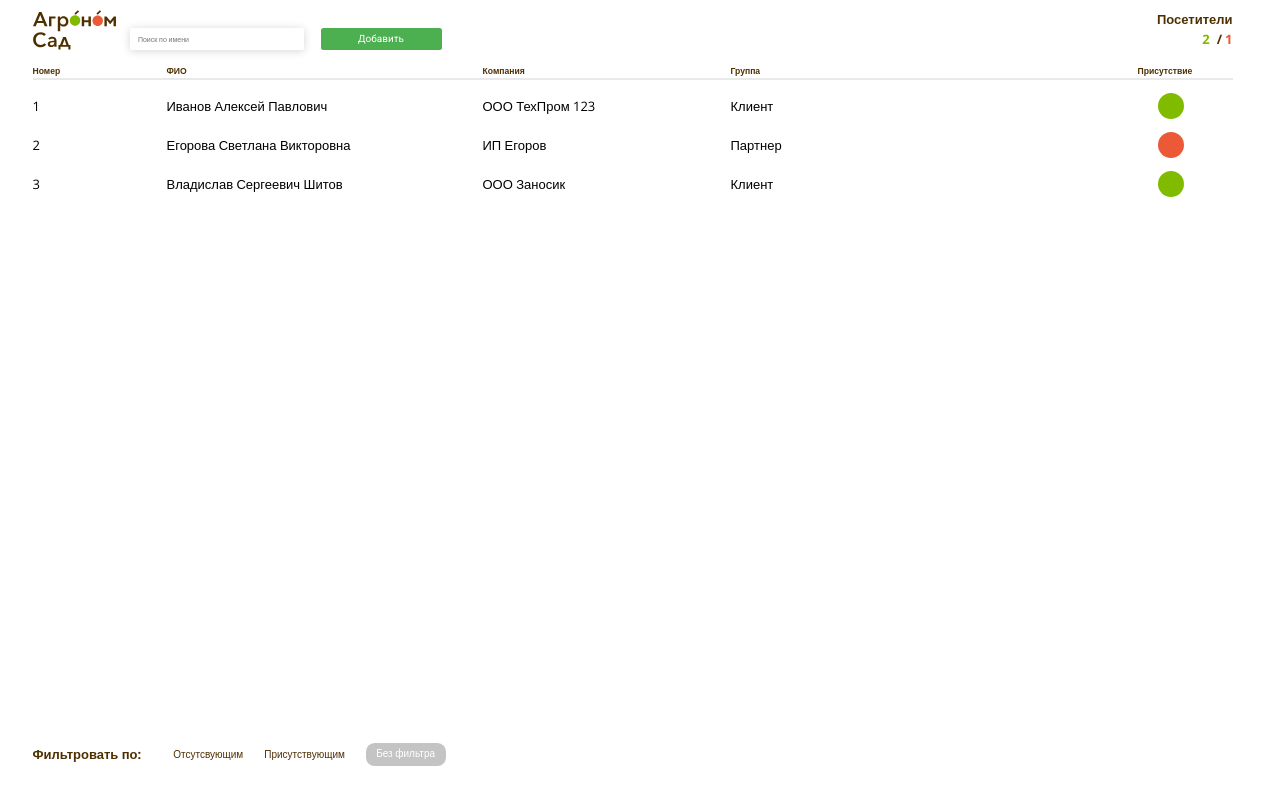
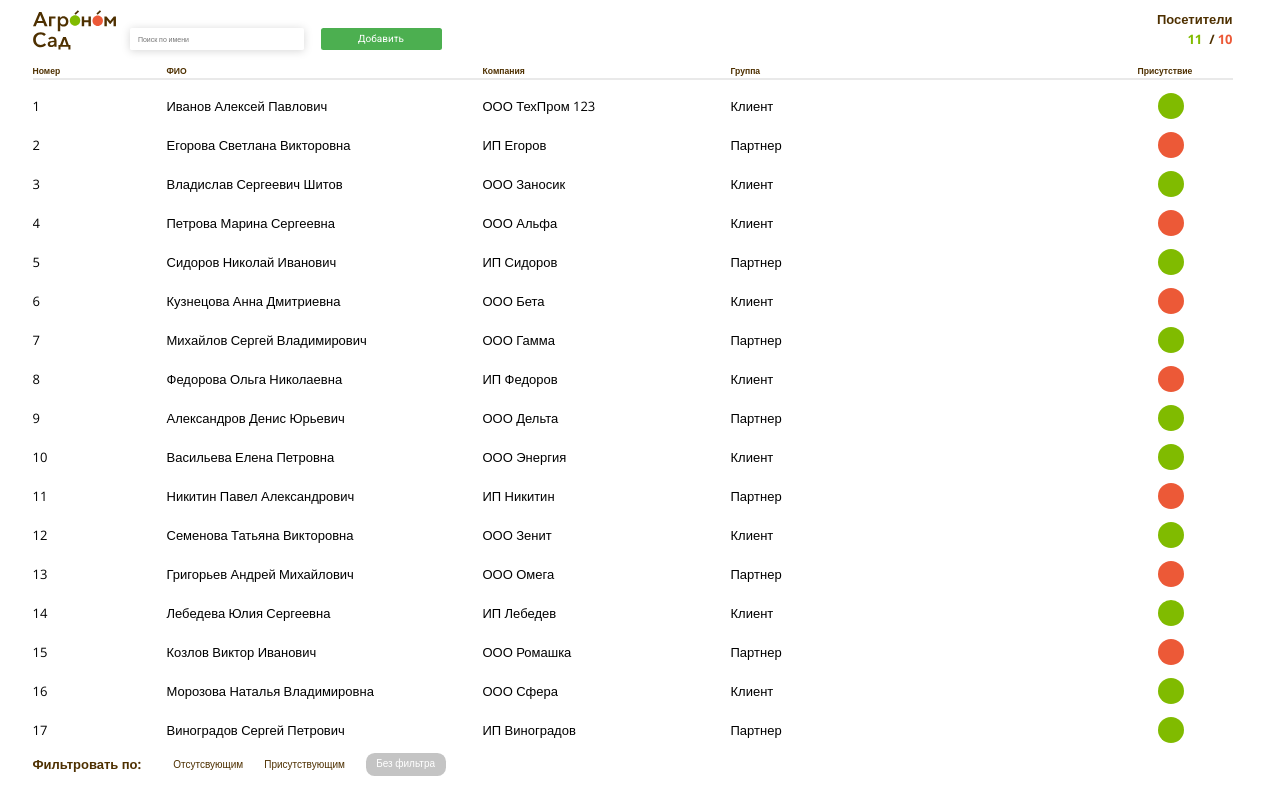
Before and after one commit to integrityaborescenes/agronom-sad, a React (Vite) app: page / in a window 1280 px wide. Built offline with nearby package versions, Linux system fonts and the light colour scheme; data requests are answered from the project's data file.

Commit message:
add marginBottom to spreadsheet

```diff
--- a/db.json
+++ b/db.json
@@ -16,10 +16,136 @@
     },
     {
       "id": 3,
-      "fullName": "Владислав Сергеевич Шитов ",
+      "fullName": "Владислав Сергеевич Шитов",
       "company": "ООО Заносик",
       "group": "Клиент",
       "present": true
+    },
+    {
+      "id": 4,
+      "fullName": "Петрова Марина Сергеевна",
+      "company": "ООО Альфа",
+      "group": "Клиент",
+      "present": false
+    },
+    {
+      "id": 5,
+      "fullName": "Сидоров Николай Иванович",
+      "company": "ИП Сидоров",
+      "group": "Партнер",
+      "present": true
+    },
+    {
+      "id": 6,
+      "fullName": "Кузнецова Анна Дмитриевна",
+      "company": "ООО Бета",
+      "group": "Клиент",
+      "present": false
+    },
+    {
+      "id": 7,
+      "fullName": "Михайлов Сергей Владимирович",
+      "company": "ООО Гамма",
+      "group": "Партнер",
+      "present": true
+    },
+    {
+      "id": 8,
+      "fullName": "Федорова Ольга Николаевна",
+      "company": "ИП Федоров",
+      "group": "Клиент",
+      "present": false
+    },
+    {
+      "id": 9,
+      "fullName": "Александров Денис Юрьевич",
+      "company": "ООО Дельта",
+      "group": "Партнер",
+      "present": true
+    },
+    {
+      "id": 10,
+      "fullName": "Васильева Елена Петровна",
+      "company": "ООО Энергия",
+      "group": "Клиент",
+      "present": true
+    },
+    {
+      "id": 11,
+      "fullName": "Никитин Павел Александрович",
+      "company": "ИП Никитин",
+      "group": "Партнер",
+      "present": false
+    },
+    {
+      "id": 12,
+      "fullName": "Семенова Татьяна Викторовна",
+      "company": "ООО Зенит",
+      "group": "Клиент",
+      "present": true
+    },
+    {
+      "id": 13,
+      "fullName": "Григорьев Андрей Михайлович",
+      "company": "ООО Омега",
+      "group": "Партнер",
+      "present": false
+    },
+    {
+      "id": 14,
+      "fullName": "Лебедева Юлия Сергеевна",
+      "company": "ИП Лебедев",
+      "group": "Клиент",
+      "present": true
+    },
+    {
+      "id": 15,
+      "fullName": "Козлов Виктор Иванович",
+      "company": "ООО Ромашка",
+      "group": "Партнер",
+      "present": false
+    },
+    {
+      "id": 16,
+      "fullName": "Морозова Наталья Владимировна",
+      "company": "ООО Сфера",
+      "group": "Клиент",
+      "present": true
+    },
+    {
+      "id": 17,
+      "fullName": "Виноградов Сергей Петрович",
+      "company": "ИП Виноградов",
+      "group": "Партнер",
+      "present": true
+    },
+    {
+      "id": 18,
+      "fullName": "Павлова Ирина Алексеевна",
+      "company": "ООО Титан",
+      "group": "Клиент",
+      "present": false
+    },
+    {
+      "id": 19,
+      "fullName": "Орлов Дмитрий Сергеевич",
+      "company": "ООО Форсаж",
+      "group": "Партнер",
+      "present": true
+    },
+    {
+      "id": 20,
+      "fullName": "Зайцева Мария Ивановна",
+      "company": "ИП Зайцев",
+      "group": "Клиент",
+      "present": false
+    },
+    {
+      "id": 21,
+      "fullName": "Светлана Лидова Викторовна",
+      "company": "ИП Свет",
+      "group": "Прохожий",
+      "present": false
     }
   ]
 }
--- a/src/components/Spreadsheet/Spreadsheet.module.css
+++ b/src/components/Spreadsheet/Spreadsheet.module.css
@@ -135,6 +135,7 @@
   .spreadSheets tbody {
     gap: 20px;
     margin-top: 20px;
+    margin-bottom: 10px;
     height: 750px;
   }
   .spreadSheets tbody tr {
--- a/src/components/Spreadsheet/Spreadsheet.module.scss
+++ b/src/components/Spreadsheet/Spreadsheet.module.scss
@@ -150,6 +150,7 @@
       tbody {
         gap: 20px;
         margin-top: 20px;
+        margin-bottom: 10px;
         height: 750px;
 
         tr {
```
Also changed, not shown: 1 other file (tests, documents, lock files or other folders).
